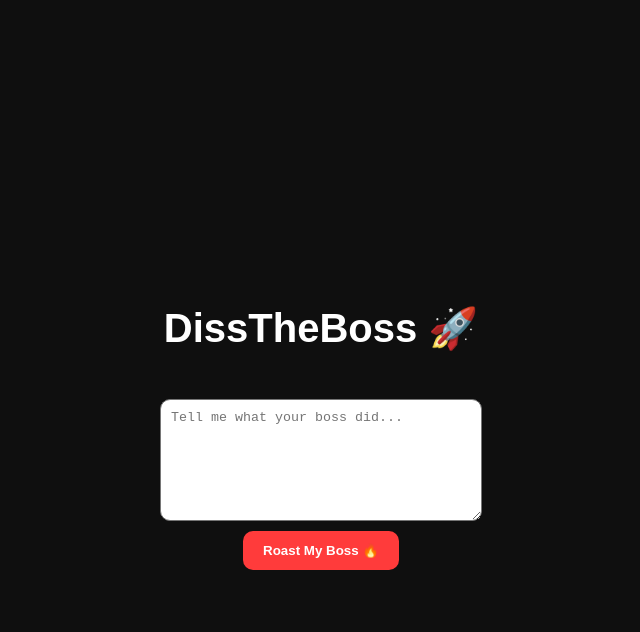
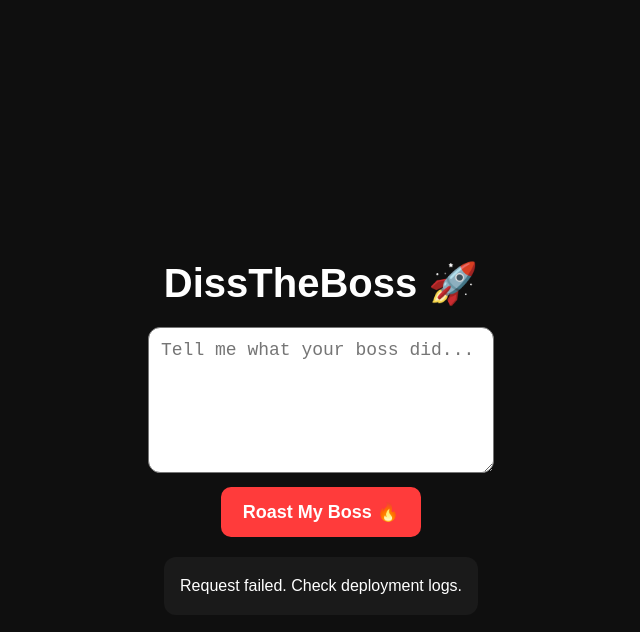
Before and after one commit to ankitchoudhary98111-oss/Disstheboss-app, a Next.js app: page / in a window 1280 px wide. Both pictures are taken after a click on the button "Roast My Boss 🔥". Shown: the top 632 px of the page, without its empty margins (319-959 px from the left). Built offline with nearby package versions, Linux system fonts and the light colour scheme; no server answers.

Commit message:
Update page.js

```diff
--- a/app/page.js
+++ b/app/page.js
@@ -5,64 +5,96 @@ import { useState } from "react";
 export default function Home() {
   const [input, setInput] = useState("");
   const [response, setResponse] = useState("");
+  const [loading, setLoading] = useState(false);
 
   const handleVent = async () => {
-    const res = await fetch("/api/vent", {
-      method: "POST",
-      body: JSON.stringify({ text: input }),
-    });
+    try {
+      setLoading(true);
+      setResponse("");
 
-    const data = await res.json();
-    setResponse(data.reply);
+      const res = await fetch("/api/vent", {
+        method: "POST",
+        headers: {
+          "Content-Type": "application/json"
+        },
+        body: JSON.stringify({ text: input })
+      });
+
+      const data = await res.json();
+
+      if (!res.ok) {
+        setResponse(data.error || "Something went wrong.");
+      } else {
+        setResponse(data.reply || "No AI reply returned.");
+      }
+    } catch (err) {
+      setResponse("Request failed. Check deployment logs.");
+    } finally {
+      setLoading(false);
+    }
   };
 
   return (
     <main
       style={{
         display: "flex",
-        height: "100vh",
+        minHeight: "100vh",
         justifyContent: "center",
         alignItems: "center",
         flexDirection: "column",
         background: "#0f0f0f",
         color: "white",
         padding: "24px",
-        textAlign: "center",
+        textAlign: "center"
       }}
     >
-      <h1 style={{ fontSize: "40px" }}>DissTheBoss 🚀</h1>
+      <h1 style={{ fontSize: "40px", marginBottom: "20px" }}>
+        DissTheBoss 🚀
+      </h1>
 
       <textarea
         placeholder="Tell me what your boss did..."
         value={input}
         onChange={(e) => setInput(e.target.value)}
         style={{
-          marginTop: "20px",
-          padding: "10px",
-          width: "300px",
-          height: "100px",
-          borderRadius: "10px",
+          width: "320px",
+          height: "120px",
+          borderRadius: "12px",
+          padding: "12px",
+          fontSize: "18px"
         }}
       />
 
       <button
         onClick={handleVent}
         style={{
-          marginTop: "10px",
-          padding: "12px 20px",
+          marginTop: "14px",
+          padding: "14px 22px",
           borderRadius: "10px",
           background: "#ff3b3b",
           color: "white",
           border: "none",
           fontWeight: "700",
+          fontSize: "18px"
         }}
       >
-        Roast My Boss 🔥
+        {loading ? "Thinking..." : "Roast My Boss 🔥"}
       </button>
 
-      {response && (
-        <p style={{ marginTop: "20px", opacity: 0.8 }}>{response}</p>
-      )}
+      {response ? (
+        <div
+          style={{
+            marginTop: "20px",
+            maxWidth: "340px",
+            background: "#1a1a1a",
+            borderRadius: "12px",
+            padding: "16px",
+            lineHeight: 1.6
+          }}
+        >
+          {response}
+        </div>
+      ) : null}
     </main>
   );
 }
```
